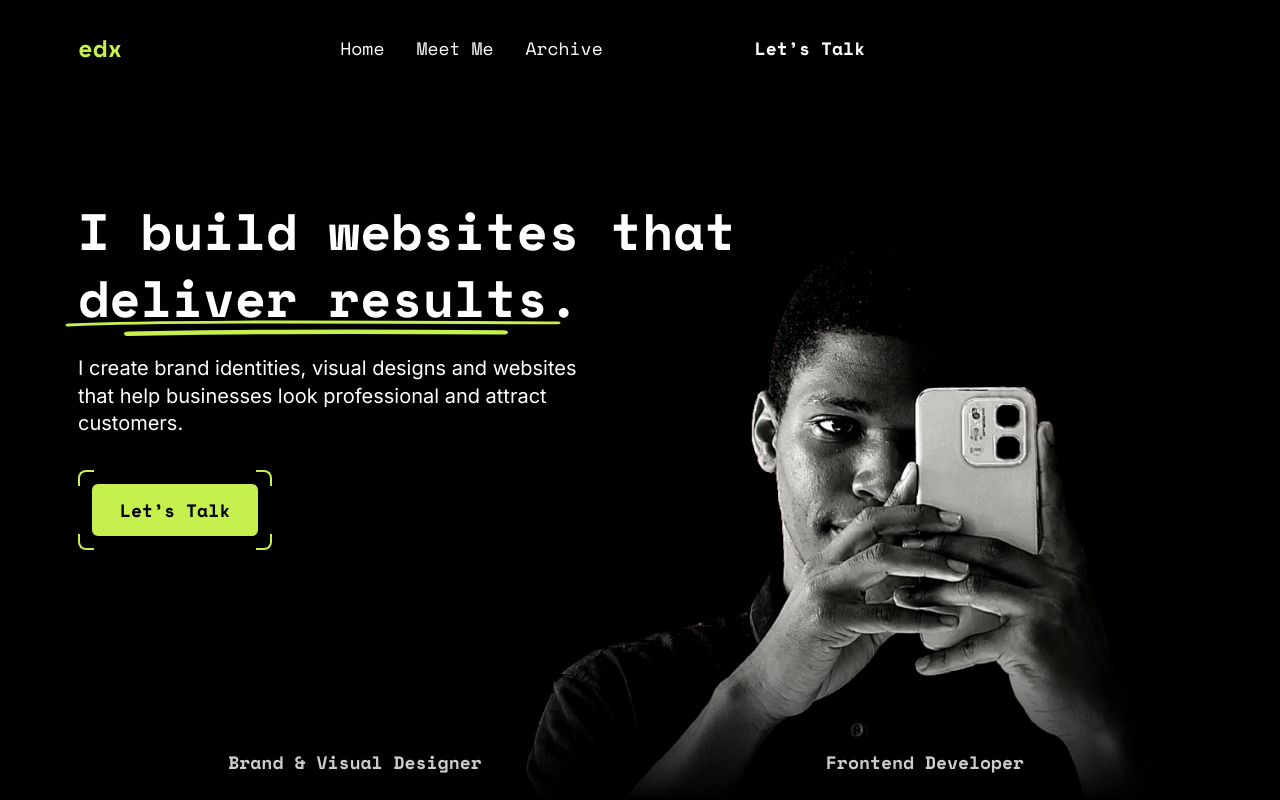
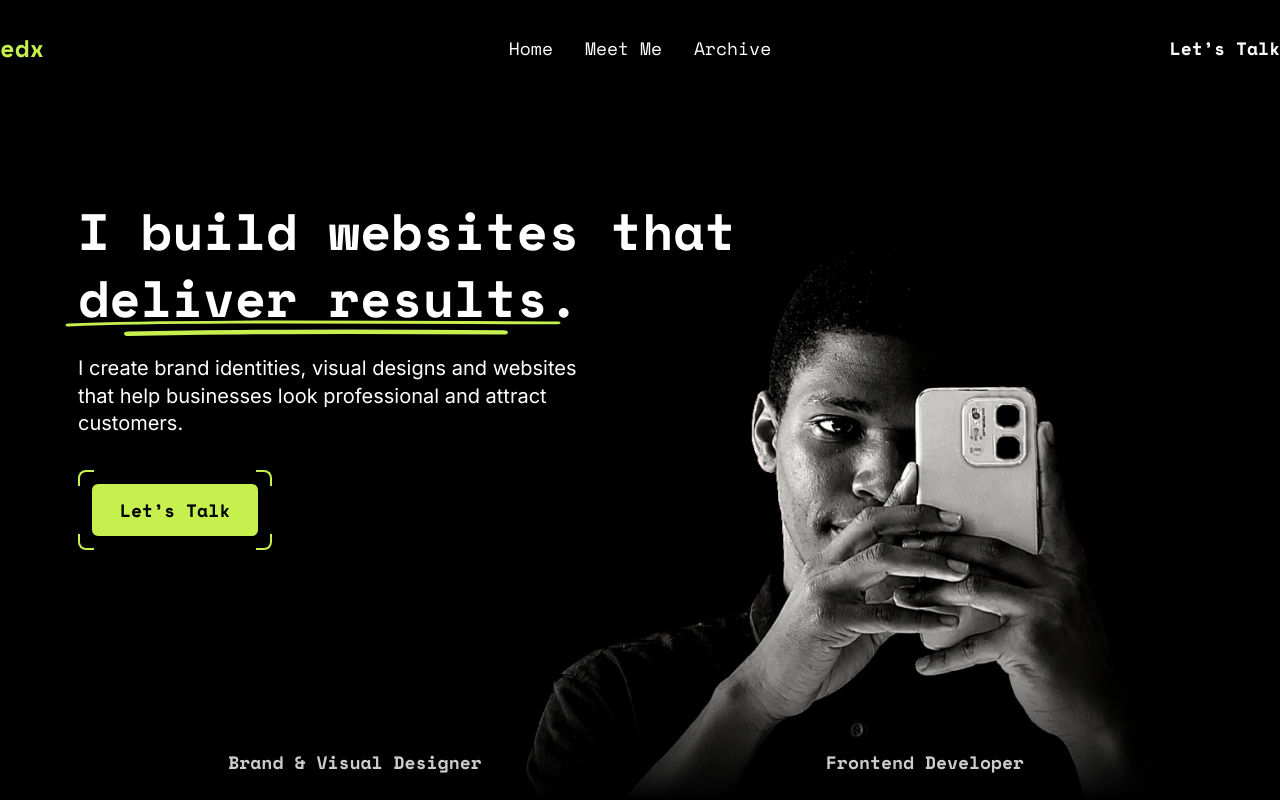
Before and after one commit to emeka-divine-exe/emeka-divine, a React (Vite) app: page / in a window 1280 px wide. Shown: the top 800 px of the page. Built offline with nearby package versions, Linux system fonts and the light colour scheme.

Commit message:
Update header class for improved styling

```diff
--- a/src/Hero.jsx
+++ b/src/Hero.jsx
@@ -42,7 +42,7 @@ export function TalkButton({ href = "#contact", icon, children = "Let’s Talk"
 function Nav() {
   const [open, setOpen] = useState(false);
   return (
-    <header className="fixed min-w-100vw bg-black top-0 z-20 grid grid-cols-[1fr_auto] items-center py-6 md:grid-cols-3 md:py-8">
+    <header className="fixed inset-x-0 bg-black top-0 z-50 grid grid-cols-[1fr_auto] items-center py-6 md:grid-cols-3 md:py-8">
       <a href="#home" className="font-mono text-2xl font-bold text-acid">edx</a>
       <nav className="hidden justify-self-center gap-8 font-mono text-lg md:flex">
         {links.map(([t, h]) => (
```
